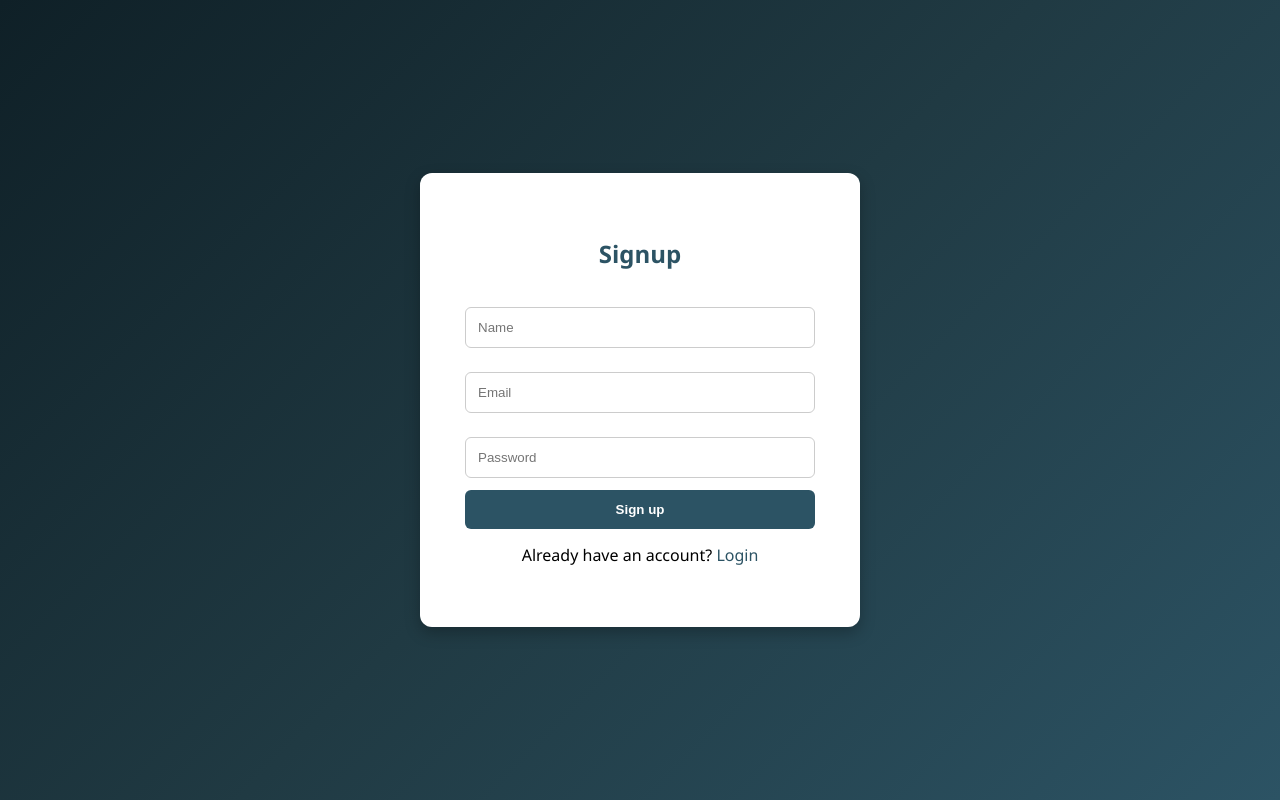
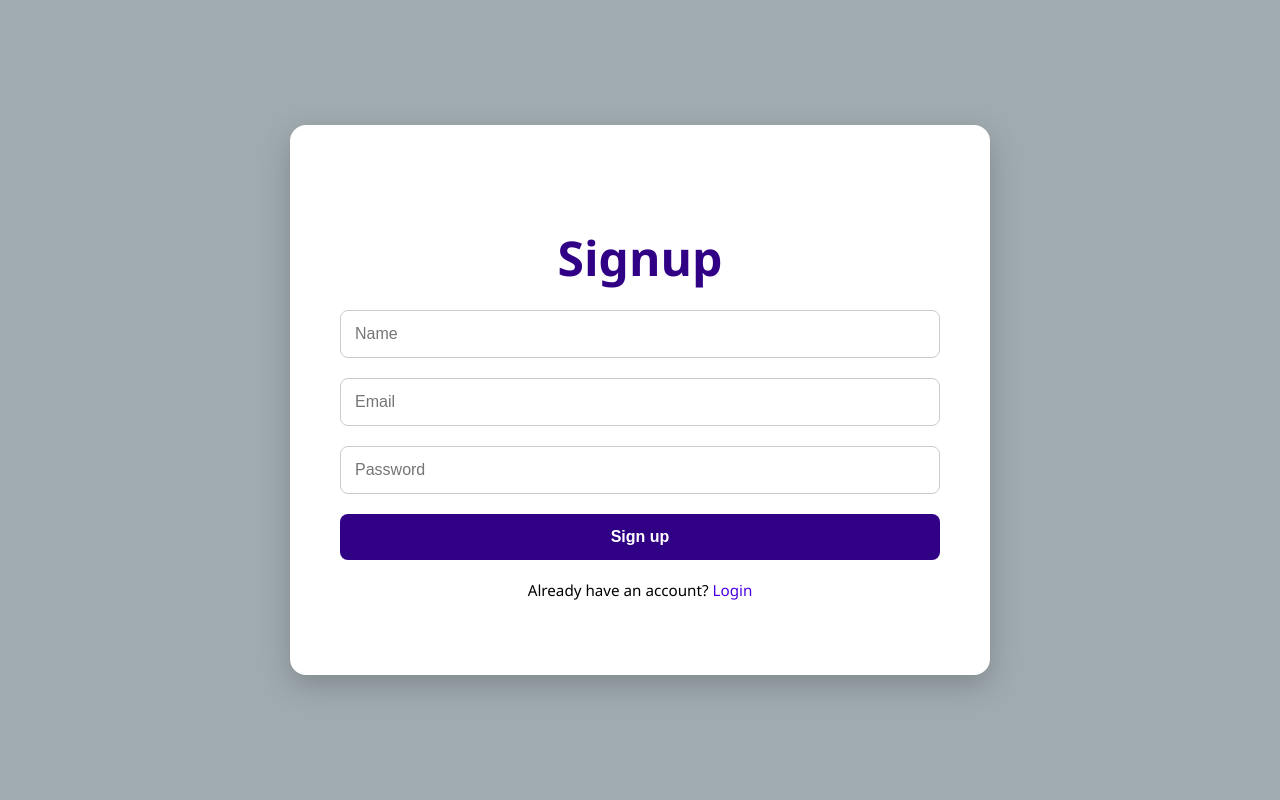
Before and after one commit to w-abdou/TickTack, a PHP site: page /public/signup.html in a window 1280 px wide. Run offline with PHP 8.4, Linux system fonts and the light colour scheme.

Commit message:
CSS Modifications

```diff
--- a/ticktack/client/public/scripts/app.js
+++ b/ticktack/client/public/scripts/app.js
@@ -17,12 +17,6 @@ document.querySelectorAll('.add-card').forEach(button => {
 if (!localStorage.getItem('loggedIn')) {
   window.location.href = 'login.html';
 }
-//logout function
-function logout() {
-  localStorage.removeItem('loggedIn');
-  window.location.href = 'login.html';
-}
-
 
 // Optional: Drag & Drop (Basic)
 let dragged;
--- a/ticktack/client/public/signup.css
+++ b/ticktack/client/public/signup.css
@@ -1,8 +1,7 @@
-/* signup.css */
 body {
   margin: 0;
   font-family: 'Segoe UI', Tahoma, Geneva, Verdana, sans-serif;
-    background: linear-gradient(135deg, #0f2027, #203a43, #2c5364);
+  background: #a0abb0;
   height: 100vh;
   display: flex;
   justify-content: center;
@@ -11,49 +10,63 @@ body {
 
 .auth-container {
   background: white;
-    padding: 45px;
-    border-radius: 12px;
-    box-shadow: 0px 6px 15px rgba(0, 0, 0, 0.25);
-    width: 350px;
+  padding: 60px 50px;
+  border-radius: 16px;
+  box-shadow: 0px 10px 30px rgba(0, 0, 0, 0.2);
+  width: 600px;
+  max-width: 90%;
   text-align: center;
 }
 
 .auth-container h2 {
-    margin-bottom: 25px;
-    color: #2c5364;
+  margin-bottom: 20px;
+  font-size: 3rem;
+  color: #300185;
 }
 
 .auth-container form {
   display: flex;
   flex-direction: column;
+  align-items: stretch;
 }
 
 .auth-container input {
-    padding: 12px;
-    margin: 12px 0;
+  padding: 14px;
+  margin-bottom: 20px;
   border: 1px solid #ccc;
-    border-radius: 6px;
+  border-radius: 8px;
+  font-size: 1rem;
+  transition: border 0.3s;
+}
+
+.auth-container input:focus {
+  border-color: #4A00E0;
+  outline: none;
+  box-shadow: 0 0 6px rgba(74, 0, 224, 0.2);
 }
 
 .auth-container button {
-    padding: 12px;
-    background: #2c5364;
+  padding: 14px;
+  background: #300185;
   color: white;
   border: none;
-    border-radius: 6px;
+  border-radius: 8px;
   cursor: pointer;
-    font-weight: bold;
+  font-size: 1rem;
+  font-weight: 600;
+  transition: background 0.3s ease;
 }
 
 .auth-container button:hover {
-    background: #1a3647;
+  background: #170152;
 }
 
 .auth-container p {
-    margin-top: 15px;
+  margin-top: 20px;
+  font-size: 0.95rem;
 }
 
 .auth-container a {
-    color: #2c5364;
+  color: #4A00E0;
   text-decoration: none;
 }
```
Also changed, not shown: ticktack/client/public/homepage.html (+10 -2 lines), ticktack/client/public/login.css (+29 -16 lines), ticktack/client/public/styles.css (+17 -1 lines). Lines whose indentation alone changed are shown as unchanged.
